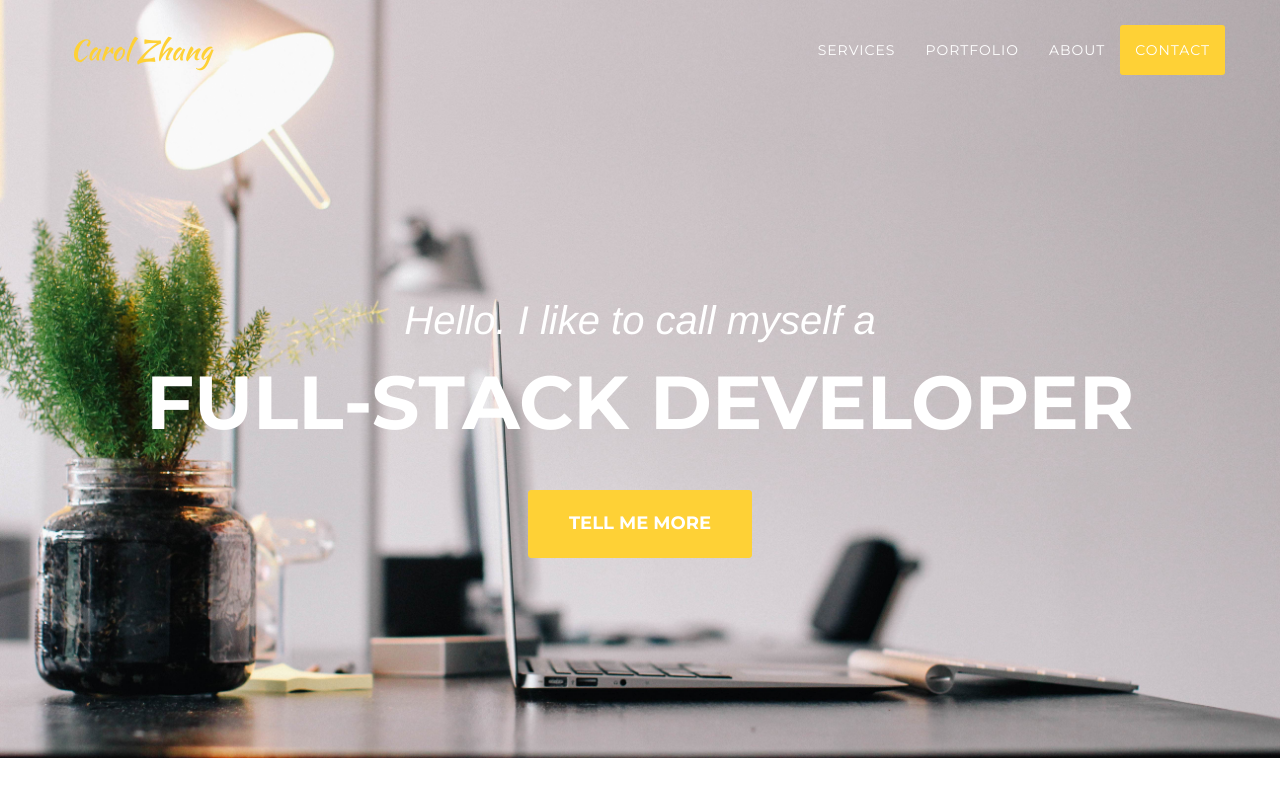
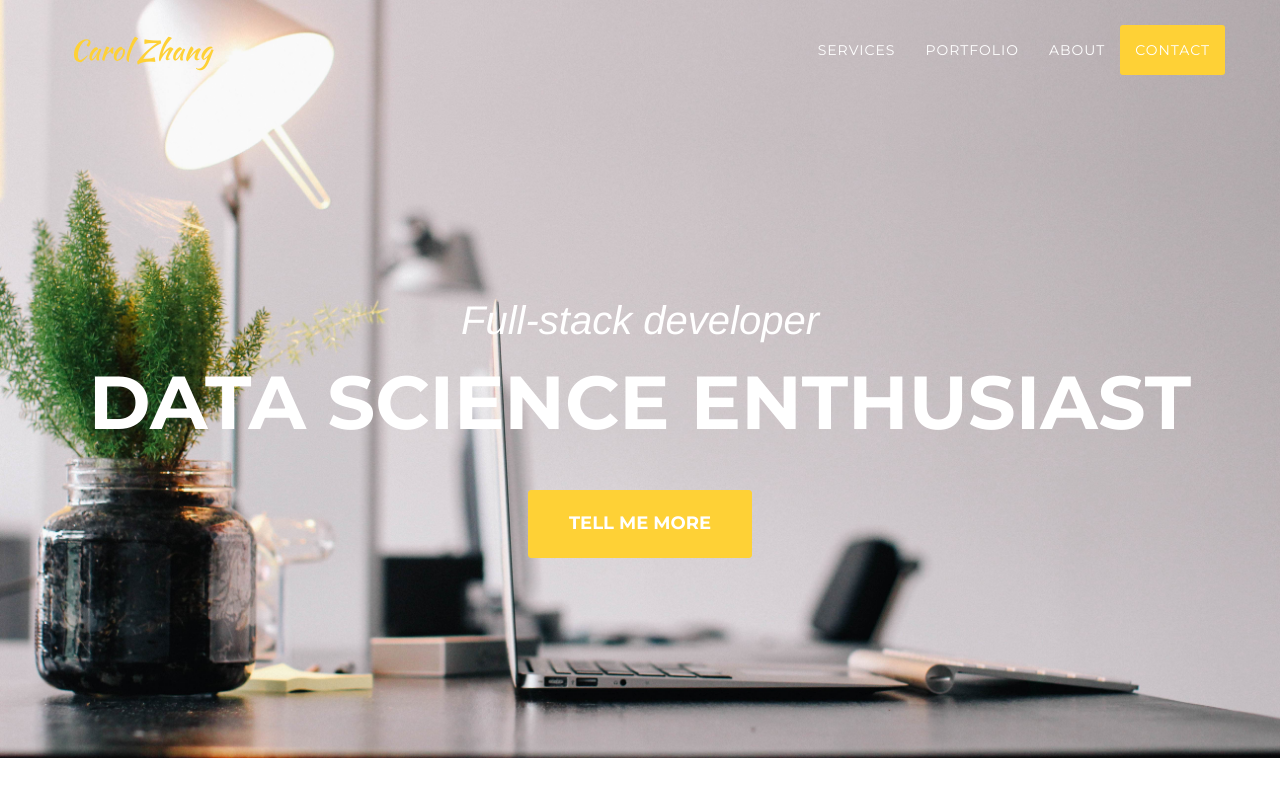
Before and after one commit to carolyz/carolyz.github.io, a plain HTML site: page index.html in a window 1280 px wide. Shown: the top 800 px of the page. Drawn offline with nearby package versions, Linux system fonts and the light colour scheme; a web font is replaced by a local one.

Commit message:
Update intro

```diff
--- a/index.html
+++ b/index.html
@@ -79,8 +79,8 @@
     <header>
         <div class="container">
             <div class="intro-text">
-                <div class="intro-lead-in">Hello. I like to call myself a</div>
-                <div class="intro-heading">Full-stack developer</div>
+                <div class="intro-lead-in">Full-stack developer</div>
+                <div class="intro-heading">Data science enthusiast</div>
                 <a href="#services" class="page-scroll btn btn-xl">Tell Me More</a>
             </div>
         </div>
```
